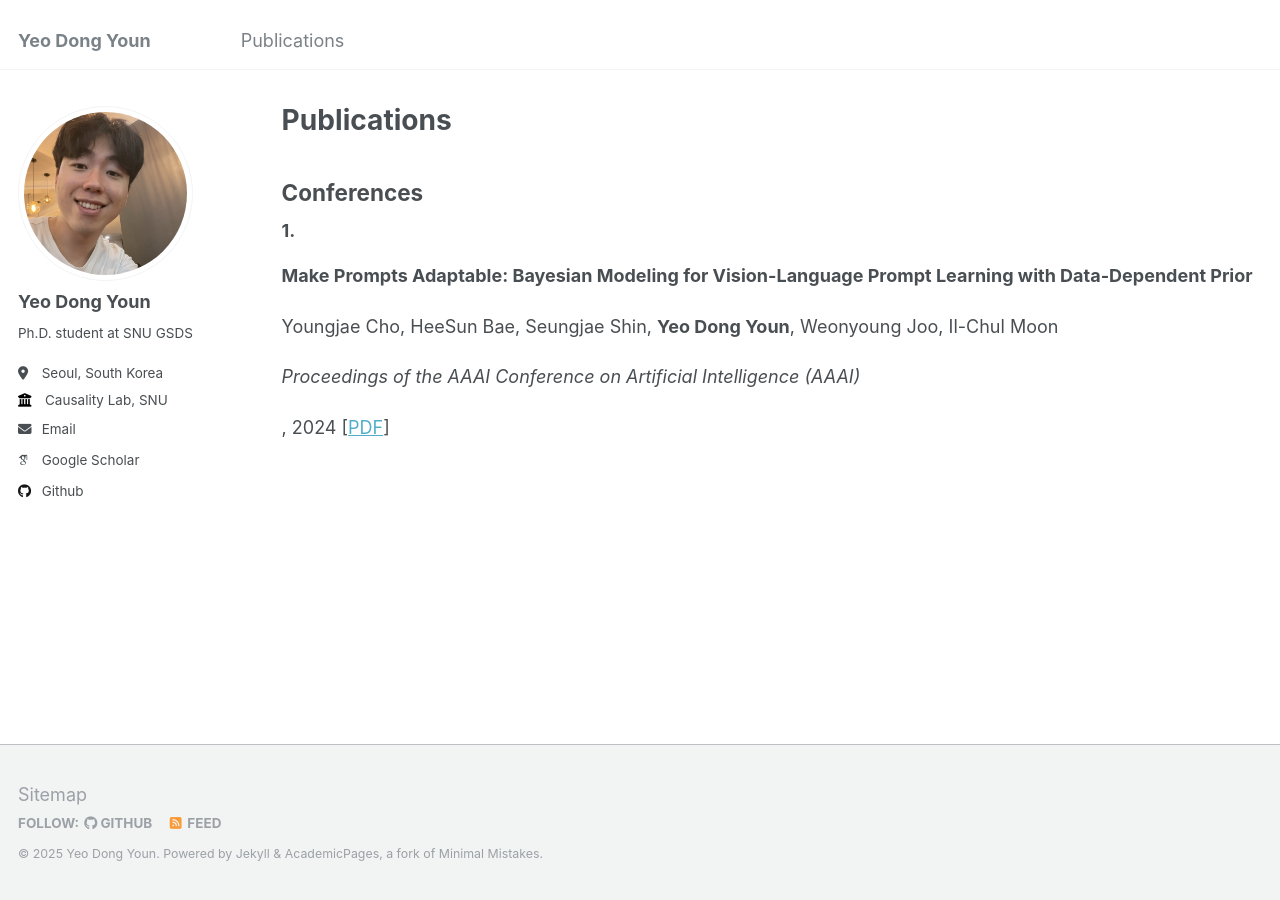
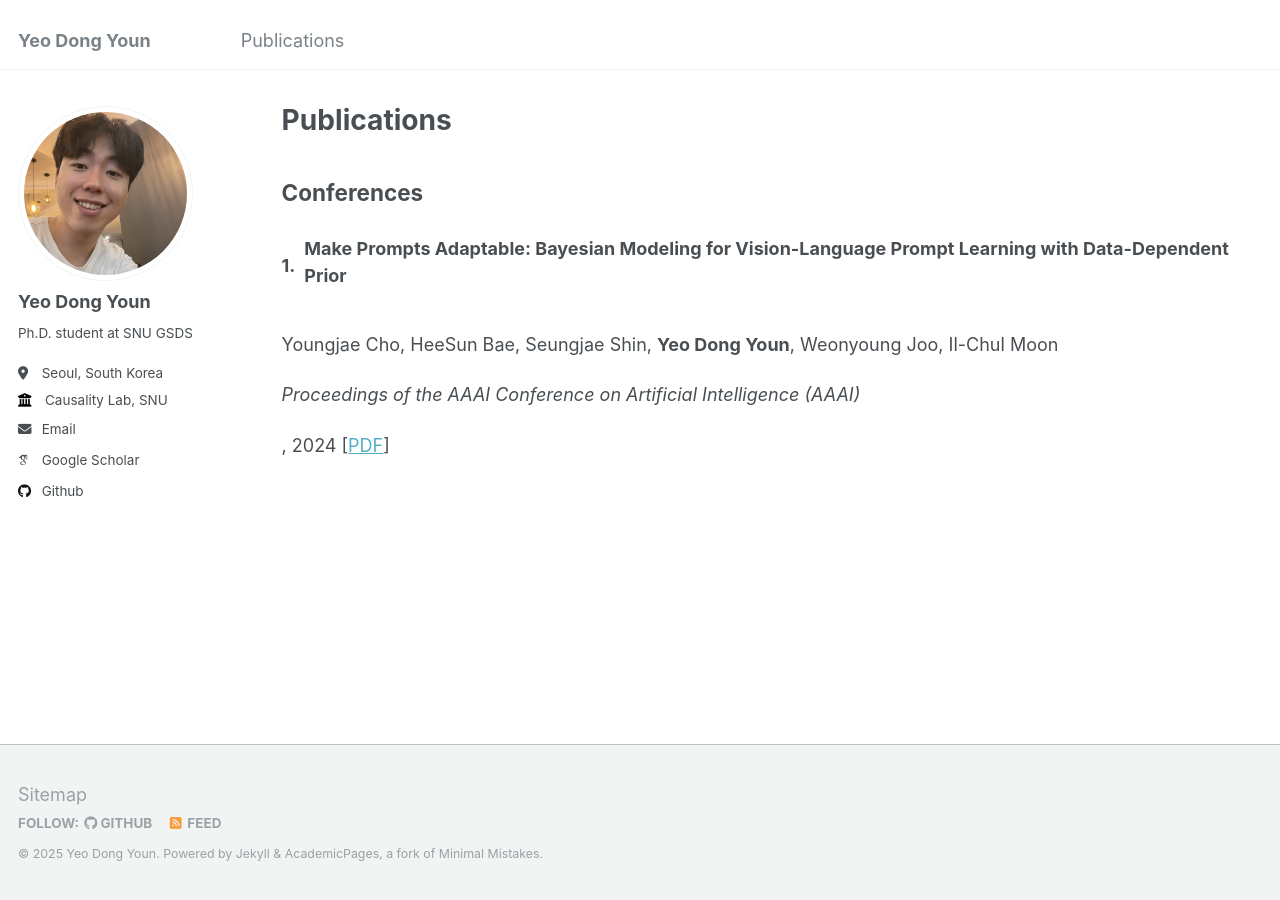
Before and after one commit to YeodongYoun1995/YeoDongYoun1995.github.io, a Jekyll site: the page built from _pages/publications.html, in a window 1280 px wide. Built offline with Jekyll 4.4.1, drawn with Linux system fonts in a browser that asks for light colours; some web fonts are replaced.

Commit message:
Update archive-single.html

```diff
--- a/_includes/archive-single.html
+++ b/_includes/archive-single.html
@@ -16,10 +16,11 @@
   <!-- Publication Entry -->
   <div class="publication-entry" style="margin-bottom: 1em;">
     <!-- Number and Title on the Same Line -->
-    <div style="margin: 0; font-weight: bold;">
-      <span>{{ category_counter }}.</span>
-      <span>{{ post.title | markdownify | strip }}</span>
+    <div style="margin: 0; font-weight: bold; display: flex; align-items: center;">
+      <span style="display: inline; margin-right: 0.5em;">{{ category_counter }}.</span>
+      <span style="display: inline;">{{ post.title | markdownify | strip }}</span>
     </div>
+  </div>
 
     <!-- Authors -->
     <p style="margin: 0;">
```
